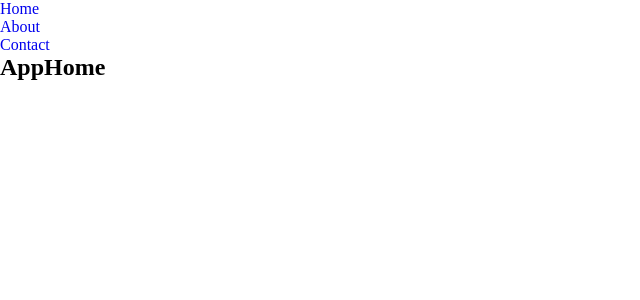
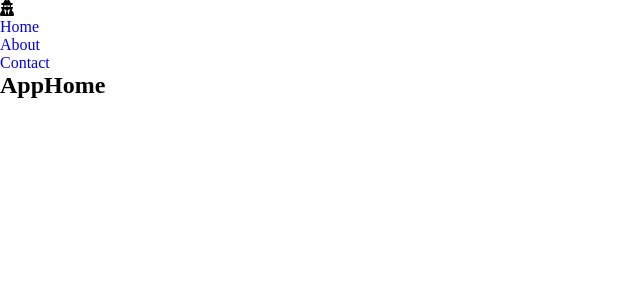
Before and after one commit to gianluigi7/proj-html-vuejs, a Vue app: page / in a window 1280 px wide. Shown: the top 300 px of the page, without its empty margins (0-640 px from the left). Built offline with nearby package versions, Linux system fonts and the light colour scheme.

Commit message:
fontawesome

```diff
--- a/src/App.vue
+++ b/src/App.vue
@@ -16,6 +16,7 @@
 <template>
   <div>
     <!-- AGGIUNGO ROUTER -->
+    <font-awesome-icon icon="fa-solid fa-user-secret" />
 <ul>
   <li>
     <router-link to="/">Home</router-link>
--- a/src/main.js
+++ b/src/main.js
@@ -9,4 +9,19 @@
 //import vue root component
 import App from "./App.vue";
 
-createApp(App).use(router).mount("#app");
+//createApp(App).use(router).mount("#app");
+/* import the fontawesome core */
+import { library } from '@fortawesome/fontawesome-svg-core'
+
+/* import font awesome icon component */
+import { FontAwesomeIcon } from '@fortawesome/vue-fontawesome'
+
+/* import specific icons */
+import { faUserSecret } from '@fortawesome/free-solid-svg-icons'
+
+/* add icons to the library */
+library.add(faUserSecret)
+
+createApp(App)
+  .component('font-awesome-icon', FontAwesomeIcon)
+  .use(router).mount('#app')
```
Also changed, not shown: package.json (+7 -0 lines), 2 other files (tests, documents, lock files or other folders).
